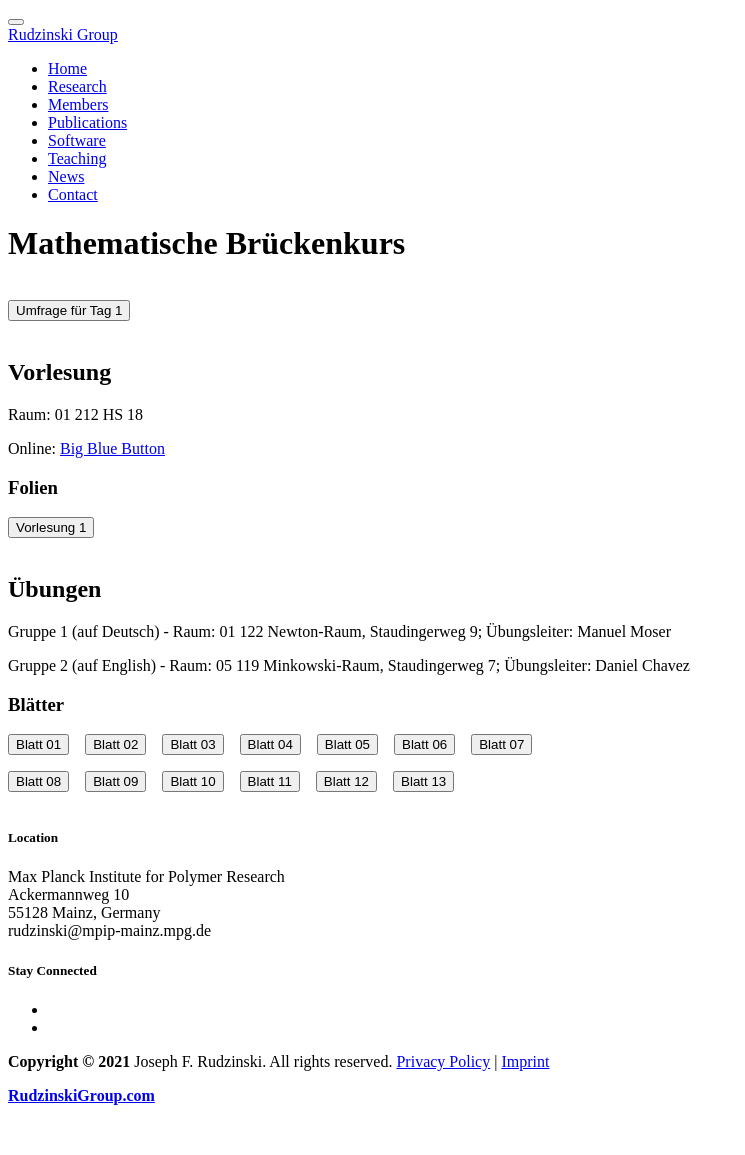
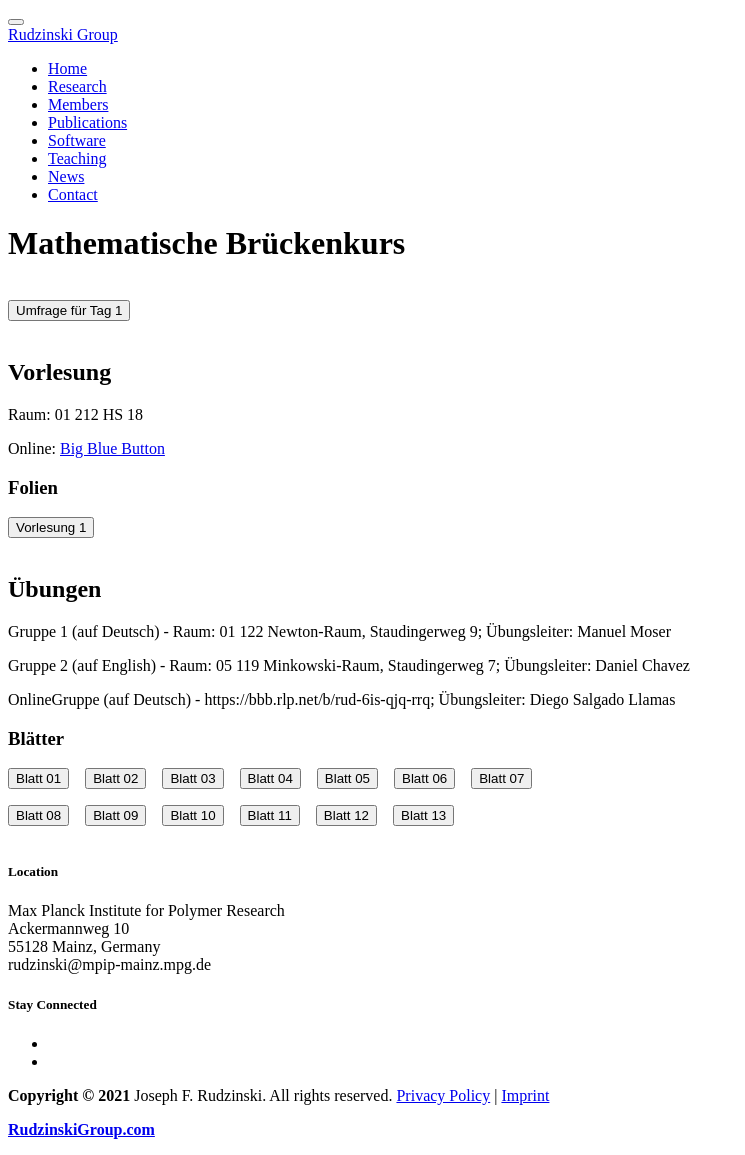
Before and after one commit to JFRudzinski/JFRudzinski.github.io, a Jekyll site: the page built from _posts/classes/2021-09-26-Brueckenkurs.md, in a window 1280 px wide. Shown: the whole page, without its empty margins (0-745 px from the left). Built offline with Jekyll 4.4.1, drawn with Linux system fonts in a browser that asks for light colours; before the commit the page ends 1121 px from its top, so only the background shows below that.

Commit message:
Add OnlineUebungsgruppe link

```diff
--- a/_posts/classes/2021-09-26-Brueckenkurs.md
+++ b/_posts/classes/2021-09-26-Brueckenkurs.md
@@ -38,6 +38,7 @@ categories: jekyll Class
         <h2 class="post-title">Übungen</h2>
         <p> Gruppe 1 (auf Deutsch) - Raum: 01 122 Newton-Raum, Staudingerweg 9; Übungsleiter: Manuel Moser  </p>
         <p> Gruppe 2 (auf English) - Raum: 05 119 Minkowski-Raum, Staudingerweg 7; Übungsleiter: Daniel Chavez </p>
+        <p> OnlineGruppe (auf Deutsch) - https://bbb.rlp.net/b/rud-6is-qjq-rrq; Übungsleiter: Diego Salgado Llamas </p>
         <h3 class="post-subtitle">Blätter</h3>
         <p>
         <a href="{{site.baseurl}}/assets/content/Teaching/Brueckenkurs/Uebungsblaetter/Blatt01.pdf" target="_blank"><button class="button-new shadow">Blatt 01</button></a>
```
